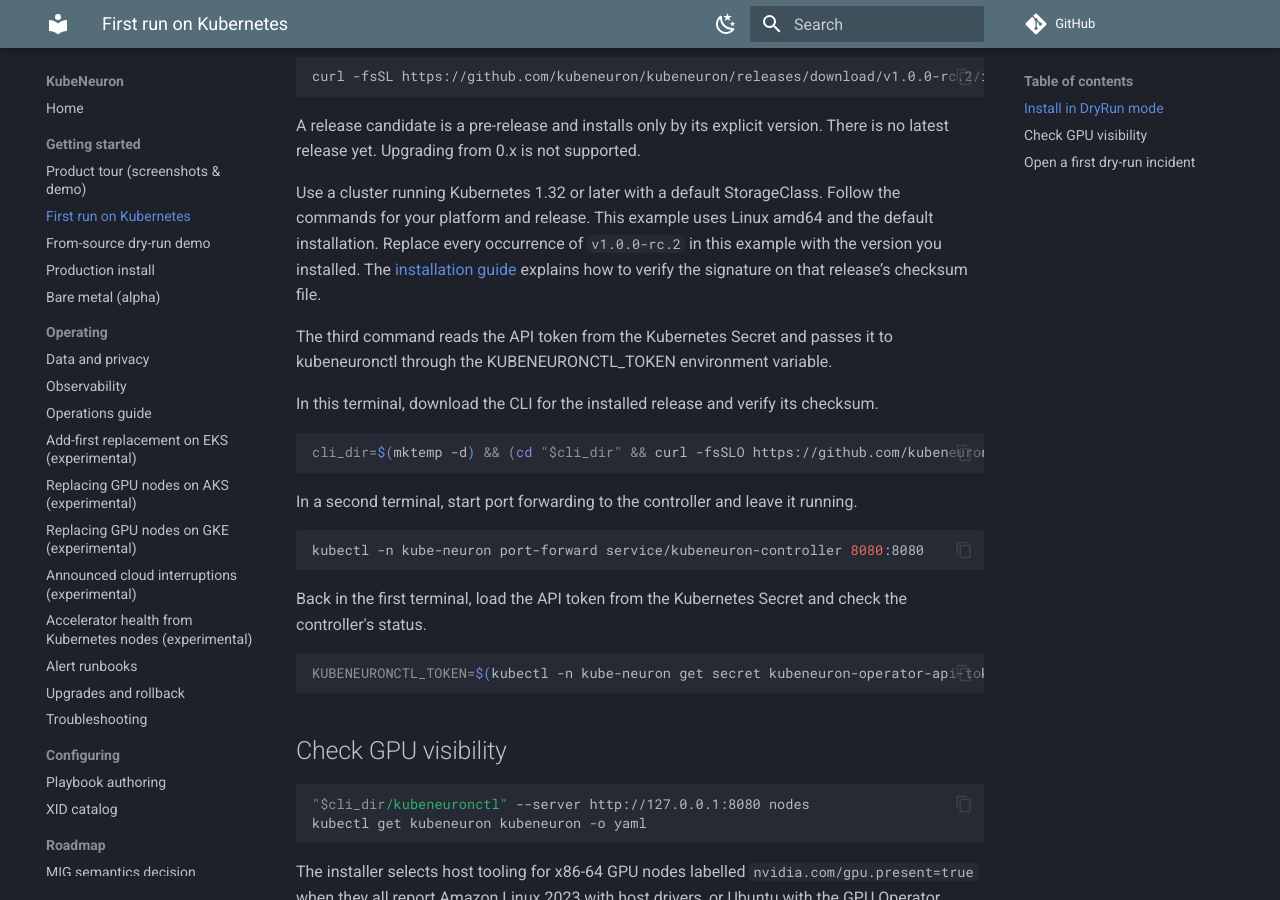
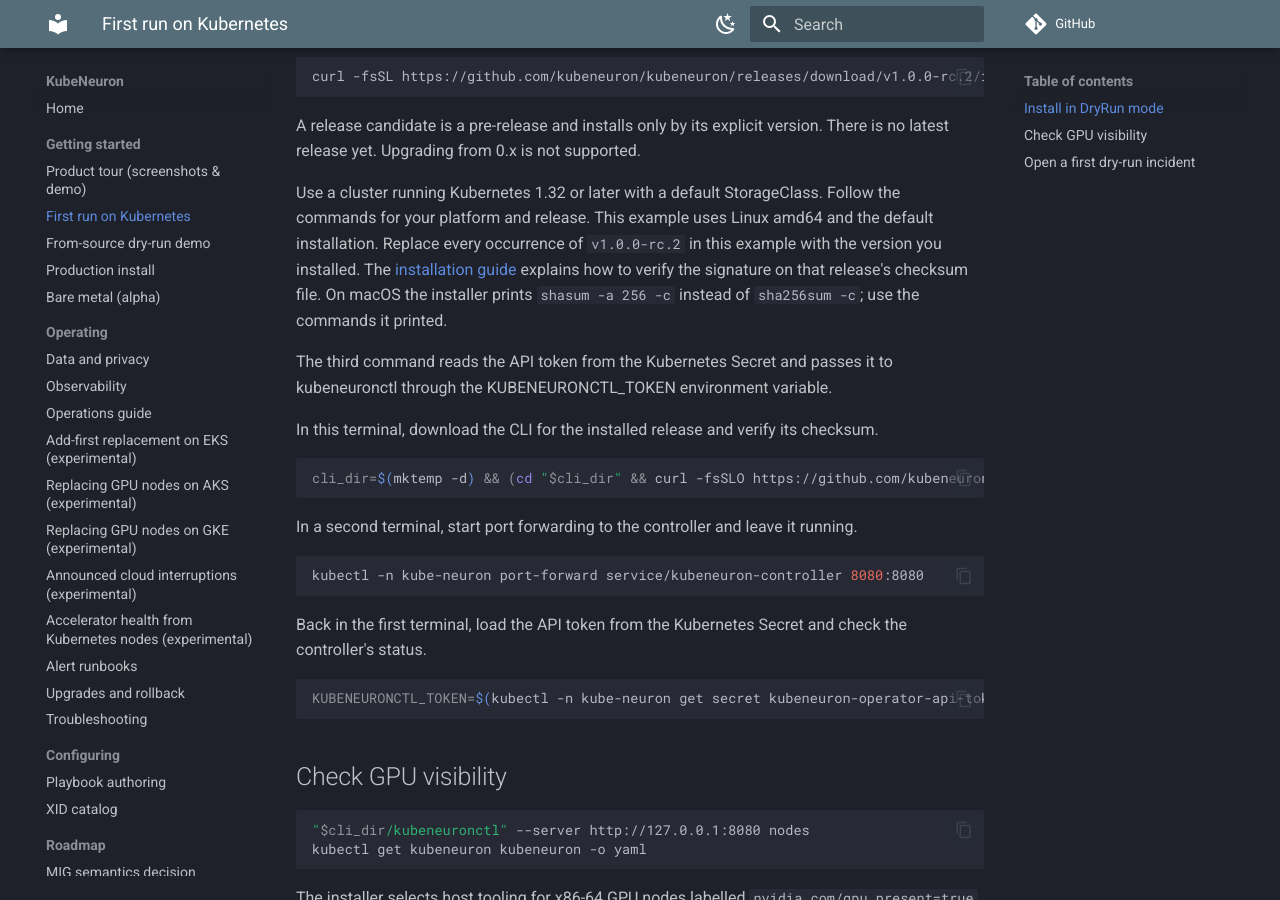
Before and after one commit to kubeneuron/kubeneuron, an MkDocs documentation site: the page built from docs/quickstart.md, in a window 1280 px wide and 900 px high, scrolled down 318 px. Built offline with MkDocs 1.6.1 and Material for MkDocs 9.7.7, drawn with Linux system fonts in a browser that asks for light colours; comment, search, counter and statistics services are not loaded.

```diff
--- a/docs/quickstart.md
+++ b/docs/quickstart.md
@@ -19,7 +19,8 @@ Use a cluster running Kubernetes 1.32 or later with a default StorageClass.
 Follow the commands for your platform and release. This example uses Linux amd64 and the default
 installation. Replace every occurrence of `v1.0.0-rc.2` in this example with the
 version you installed. The [installation guide](install.md) explains how to
-verify the signature on that release’s checksum file.
+verify the signature on that release's checksum file.
+On macOS the installer prints `shasum -a 256 -c` instead of `sha256sum -c`; use the commands it printed.
 
 The third command reads the API token from the Kubernetes Secret
 and passes it to kubeneuronctl through the KUBENEURONCTL_TOKEN environment variable.
```
Also changed, not shown: CHANGELOG.md (+1 -1 lines), 2 other files.
